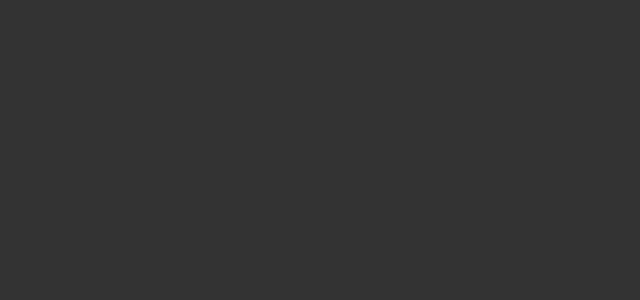
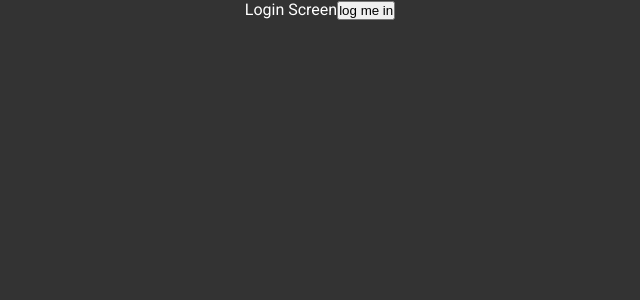
Before and after one commit to turkaytunc/pelp, a React (Create React App) app in the folder frontend/: page /pern-stack-yelp/auth/login in a window 1280 px wide. Shown: the top 300 px of the page, without its empty margins (320-960 px from the left). Built offline with nearby package versions, Linux system fonts and the light colour scheme.

Commit message:
add: login and register components

```diff
--- a/frontend/src/routes/home/HomeScreen.tsx
+++ b/frontend/src/routes/home/HomeScreen.tsx
@@ -1,13 +1,18 @@
-import React from 'react';
+import React, { useContext } from 'react';
 import './home-screen.scss';
+import { Store } from 'src/context/Store';
 import { Header, AddRestaurant, RestaurantList } from '../../components';
 
-const HomeScreen = (): React.ReactElement => (
-  <div className="home-screen">
-    <Header />
-    <AddRestaurant />
-    <RestaurantList />
-  </div>
-);
+const HomeScreen = (): React.ReactElement => {
+  const { state, dispatch } = useContext(Store);
+
+  return (
+    <div className="home-screen">
+      <Header />
+      {state.user.isAuth && <AddRestaurant />}
+      <RestaurantList />
+    </div>
+  );
+};
 
 export default HomeScreen;
--- a/frontend/src/routes/index.ts
+++ b/frontend/src/routes/index.ts
@@ -1,3 +1,5 @@
 export { default as HomeScreen } from './home/HomeScreen';
 export { default as DetailsScreen } from './details/DetailsScreen';
 export { default as UpdateScreen } from './update/UpdateScreen';
+export { default as LoginScreen } from './login/LoginScreen';
+export { default as RegisterScreen } from './register/RegisterScreen';
--- /dev/null
+++ b/frontend/src/routes/login/LoginScreen.tsx
@@ -0,0 +1,24 @@
+import React, { useContext } from 'react';
+import { useHistory } from 'react-router-dom';
+import { Store } from 'src/context/Store';
+
+const LoginScreen = (): React.ReactElement => {
+  const { state, dispatch } = useContext(Store);
+  const history = useHistory();
+  const user = { name: 'random name', email: 'user@user.com', isAuth: true };
+  const handleLogin = () => {
+    dispatch({ type: 'ADD_USER', payload: user });
+    history.push('/');
+  };
+
+  return (
+    <div>
+      Login Screen
+      <button type="button" onClick={() => handleLogin()}>
+        log me in
+      </button>
+    </div>
+  );
+};
+
+export default LoginScreen;
--- /dev/null
+++ b/frontend/src/routes/register/RegisterScreen.tsx
@@ -0,0 +1,7 @@
+import React from 'react';
+
+const RegisterScreen = (): React.ReactElement => {
+  return <div>Register Screen</div>;
+};
+
+export default RegisterScreen;
```
